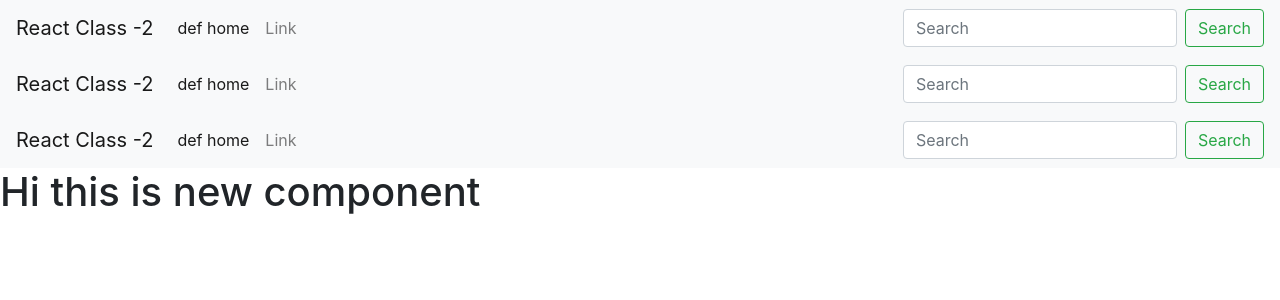
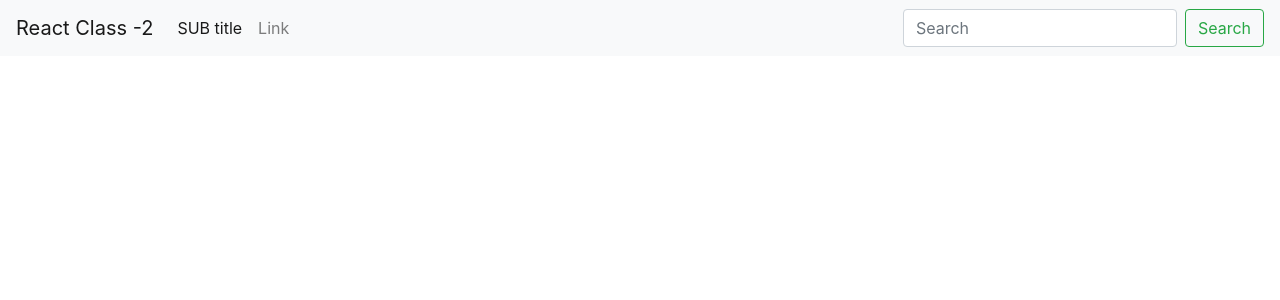
Before and after one commit to chetansankpal7007/cnc_react_js, a React (Create React App) app: page / in a window 1280 px wide. Shown: the top 300 px of the page. Built offline with nearby package versions, Linux system fonts and the light colour scheme.

Commit message:
jul-11-props-type-default

```diff
--- a/src/App.js
+++ b/src/App.js
@@ -1,14 +1,9 @@
 import "./App_A.css";
 import Navbar from './component/Navbar'
-import Newcompoent from './component/New_compoent'
-const link= "https://react.dev/";
 function App() {
   return (
     <>
-      <Navbar title="React Class -2"  reactLink={link}/>
-      <Navbar title="React Class -2"  reactLink={link}/>
-      <Navbar title="React Class -2"  reactLink={link}/>
-      <Newcompoent/>
+      <Navbar title="React Class -2"  subTitile="SUB title" />
     </>
   );
 }
--- a/src/component/Navbar.js
+++ b/src/component/Navbar.js
@@ -25,11 +25,11 @@ export default function Navbar(props) {
           <ul className="navbar-nav mr-auto">
             <li className="nav-item active">
               <a className="nav-link" href="/">
-                {props.home} <span className="sr-only">(current)</span>
+                {props.subTitile} <span className="sr-only">(current)</span>
               </a>
             </li>
             <li className="nav-item">
-              <a className="nav-link" href={props.reactLink}>
+              <a className="nav-link" href="/">
                 Link
               </a>
             </li>
@@ -42,12 +42,11 @@ export default function Navbar(props) {
 }
 
 Navbar.propTypes = {
-  title: PropTypes.string,
-  home: PropTypes.string.isRequired,
-  reactLink: PropTypes.string.isRequired
+  title: PropTypes.string.isRequired,
+  subTitile: PropTypes.string.isRequired
 }
 
-Navbar.defaultProps  = {
-  title: "duf title",
-  home: "def home"
+Navbar.defaultProps = {
+  title: "def Title",
+  subTitile: "def SUb Title"
 }
```
Also changed, not shown: src/component/Demo.js (added, +9 -0 lines).
